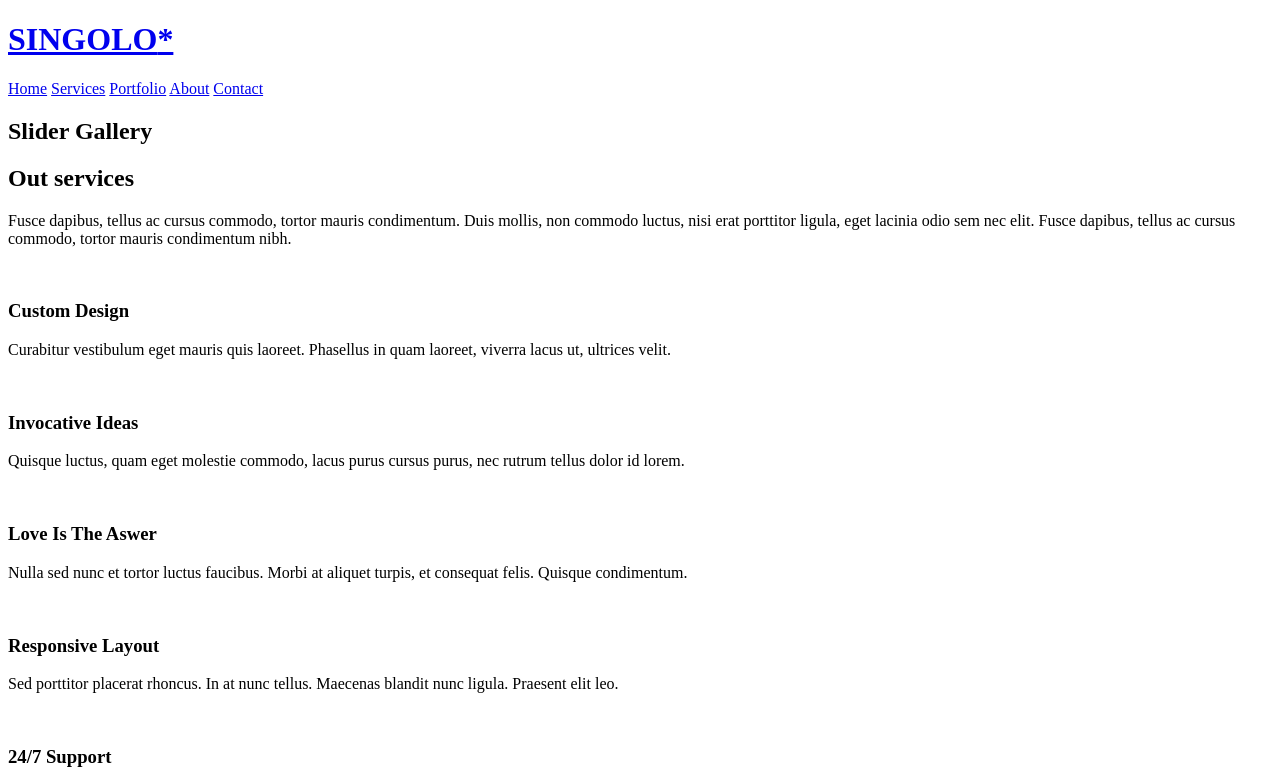
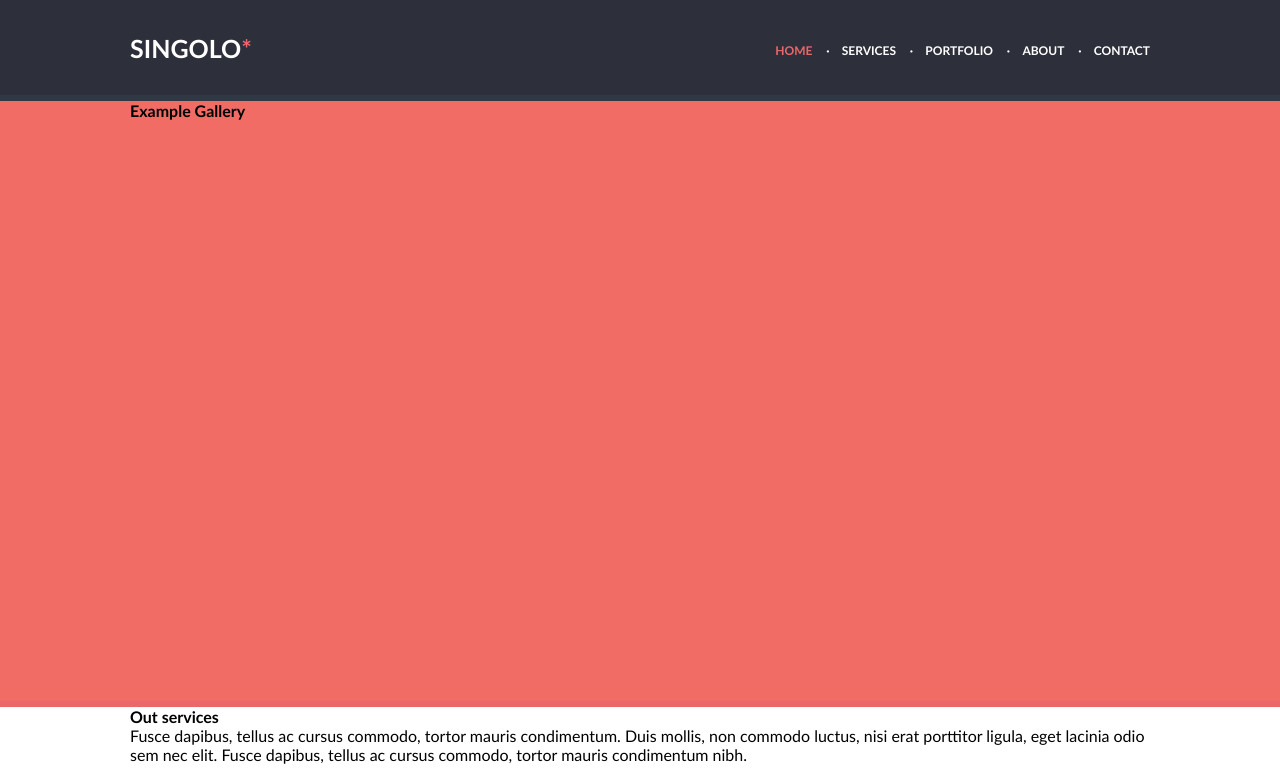
Before and after one commit to Tenshihiko/RS-JS-fundamental-singolo, a plain HTML site: page singolo1.html in a window 1280 px wide. Shown: the top 777 px of the page. Drawn offline with Linux system fonts and the light colour scheme.

Commit message:
feaat: implement header

```diff
--- a/singolo1.css
+++ b/singolo1.css
@@ -0,0 +1,119 @@
+/*reset default styles*/
+html, body, div, span, object, iframe,
+h1, h2, h3, h4, h5, h6, p, blockquote, pre,
+abbr, address, cite, code,
+del, dfn, em, img, ins, kbd, q, samp,
+small, strong, sub, sup, var,
+b, i, a,
+dl, dt, dd, ol, ul, li,
+fieldset, form, label, legend,
+table, caption, tbody, tfoot, thead, tr, th, td,
+article, aside, canvas, details, figcaption, figure,
+footer, header, hgroup, menu, nav, section, summary,
+time, mark, audio, video {
+    margin: 0;
+    padding: 0;
+    border: 0;
+    outline: 0;
+    font-size: 100%;
+    vertical-align: baseline;
+    background: transparent;
+    color: inherit;
+    text-decoration: inherit;
+}
+
+
+/*Site Styles*/
+html {
+    font-family: Lato;
+    box-sizing: border-box;
+}
+
+.container {
+    max-width: 1020px;
+    width: 100%;
+    margin: auto;
+    height: 100%;
+    padding: 0px 40px 0px 40px;
+}
+
+
+.site-header {
+    background-color: #2d303a;
+    height: 95px;
+    border-bottom: 6px solid #323746;
+    color: #ffffff;
+}
+
+    .site-header .container {
+        display: flex;
+        justify-content: space-between;
+        align-items: center;
+    }
+
+
+.site-header__bottom {
+    background-color: #323746;
+}
+
+.site-header__logo {
+    display: inline-block;
+    vertical-align: middle;
+    font-weight: 700;
+    font-size: 25px;
+    text-transform: uppercase;
+}
+
+.logo {
+    font-weight: 700;
+}
+
+.logo__asterisk {
+    color: #ea676b;
+}
+
+.site-header__nav {
+    display: inline-block;
+    vertical-align: middle;
+    font-weight: 700;
+    font-size: 12px;
+    text-transform: uppercase;
+    margin-top: 6px; /*Как обойти?*/
+}
+
+    .site-header__nav ul {
+        list-style-type: none;
+    }
+
+        .site-header__nav ul li {
+            display: inline;
+        }
+
+            .site-header__nav ul li a {
+                margin-left: 2.2em;
+                position: relative;
+            }
+
+                .site-header__nav ul li .a_focus,
+                .site-header__nav ul li a:hover {
+                    color: #ea676b
+                }
+
+            .site-header__nav ul li:not(:first-child) a:before {
+                content: "·";
+                color: #ffffff;
+                left: -1.3em;
+                position: absolute;
+            }
+
+
+.home {
+    height: 600px;
+    background-color: #f06c64;
+    border-bottom: 6px solid #ea676b;
+}
+
+.services {
+    background-color: #ffffff;
+    border-bottom: 6px solid #f2f2f2;
+}
--- a/singolo1.html
+++ b/singolo1.html
@@ -1,42 +1,45 @@
 <!DOCTYPE html>
-<html>
+<html lang="en">
 
 <head>
-    <meta charset="utf-8">
+    <meta charset="UTF-8">
     <title>Singolo</title>
     <meta name="viewport" content="width=device-width, initial-scale=1">
 
-    <link rel="stylesheet" type="text/css" href="singolo1.css">
+    <link rel="stylesheet" type="text/css" href="singolo1.css" />
+    <link rel="stylesheet" type="text/css" href="assets/fonts/fonts.css" />
 </head>
 
 <body>
-    <header>
+    <header class="site-header ">
         <div class="container">
-            <h1 class="logo"><a href="#"><span class="logo__name">SINGOLO</span><span class="logo__asterisk">*</span></a></h1>
-            <nav>
-                <a href="#home">Home</a>
-                <a href="#services">Services</a>
-                <a href="#portfolio">Portfolio</a>
-                <a href="#about">About</a>
-                <a href="#contact">Contact</a>
+            <h1 class="logo site-header__logo"><a href="#"><span class="logo__name">Singolo</span><span class="logo__asterisk">*</span></a></h1>
+            <nav class="site-header__nav">
+                <ul>
+                    <li><a href="#home" class="a_focus">Home</a></li>
+                    <li><a href="#services">Services</a></li>
+                    <li><a href="#portfolio">Portfolio</a></li>
+                    <li><a href="#about">About</a></li>
+                    <li><a href="#contact">Contact</a></li>
+                </ul>
             </nav>
         </div>
     </header>
     <main>
-        <section id="home">
+        <section id="home" class="home">
             <div class="container">
-                <h2 class="visible-hidden">Slider Gallery</h2>
-                <div class="slider"></div>
+                <h2 class="visible-hidden">Example Gallery</h2>
+                <div class="gallery home__gallery"></div>
             </div>
         </section>
-        <section id="services">
+        <section id="services" class="services">
             <div class="container">
                 <h2>Out services</h2>
                 <p>
                     Fusce dapibus, tellus ac cursus commodo, tortor mauris condimentum. Duis mollis, non commodo luctus, nisi erat porttitor ligula, eget lacinia odio sem nec elit. Fusce dapibus, tellus ac cursus commodo, tortor mauris condimentum nibh.
                 </p>
                 <article class="service-item services-design">
-                    <img class="service-item__icon"/>
+                    <img class="service-item__icon" />
                     <h3 class="service-item__title">Custom Design</h3>
                     <p>Curabitur vestibulum eget mauris quis laoreet. Phasellus in quam laoreet, viverra lacus ut, ultrices velit.</p>
                 </article>
```
